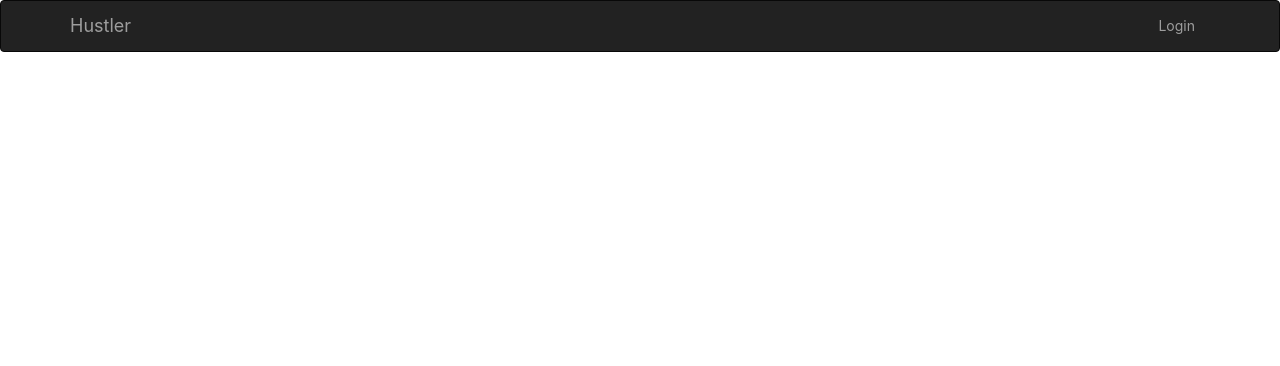
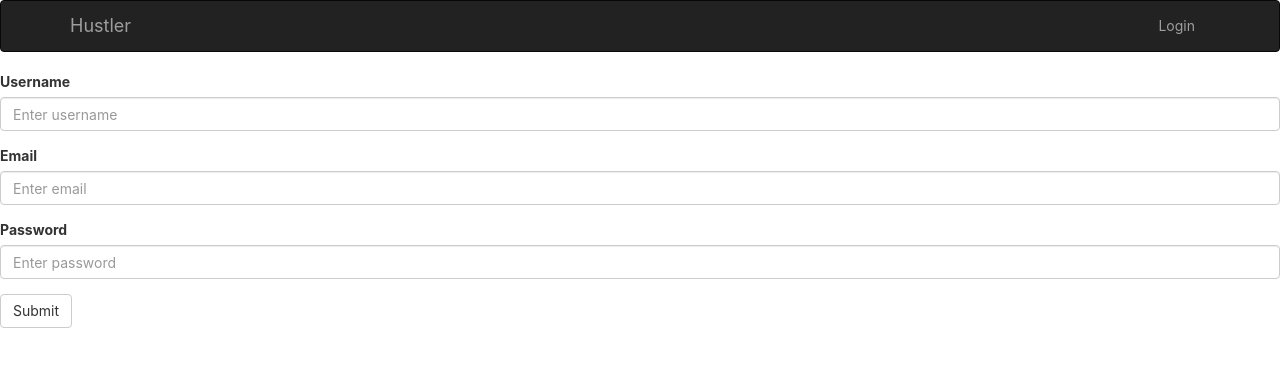
Before and after one commit to mmacdonald1/hustler-frontend, a React (Create React App) app: page / in a window 1280 px wide. Shown: the top 366 px of the page. Built offline with nearby package versions, Linux system fonts and the light colour scheme.

Commit message:
UserProfile

```diff
--- a/src/App.js
+++ b/src/App.js
@@ -1,7 +1,9 @@
 import React, { Component, Fragment } from 'react';
-import HomeContainer from './containers/HomeContainer'
-import Profile from './components/Profile'
+import Profile from './containers/Profile'
 import MainNav from './components/MainNav'
+import NotFound from './components/NotFound'
+import Signup from './components/Signup'
+import Login from './components/Login'
 import './App.css';
 import {BrowserRouter, Route, Redirect, Switch} from 'react-router-dom'
 
@@ -9,14 +11,15 @@ class App extends Component {
   constructor(){
     super()
     this.state = {
-      currentUser:null
+      currentUser:null,
+      currentUserDecks:null
     }
   }
 
   componentDidMount(){
     let token = localStorage.getItem('token')
     //see if there is a token send it to the backend
-    if(token){
+    if(!!token){
       fetch('http://localhost:3000/profile',{
         method:"GET",
         headers:{
@@ -24,8 +27,8 @@ class App extends Component {
         }
       }).then(resp => resp.json())
       .then(data => {
-
-        this.setState({currentUser: data.user})
+        console.log(data)
+        this.setState({currentUser: data.user, currentUserDecks:data.decks})
       })
     }
   }
@@ -45,12 +48,18 @@ class App extends Component {
           <Fragment>
             <MainNav logged_in={!!this.state.currentUser} logout = {this.logout}/>
             <Switch>
-              <Route exact path="/profile" render={()=> <Profile currentUser={this.state.currentUser}/>} />
+              <Route exact path="/" render={()=>this.state.currentUser?
+                <Redirect to='/profile'/> :
+                <Signup updateCurrentUser={this.updateCurrentUser} />
+              }
+              />
+              <Route exact path="/profile" render={()=> <Profile currentUser={this.state.currentUser} currentUserDecks={this.state.currentUserDecks}/>} />
               <Route exact path="/login" render={()=>this.state.currentUser?
                 <Redirect to='/profile'/> :
-                <HomeContainer updateCurrentUser={this.updateCurrentUser} />
+                <Login updateCurrentUser={this.updateCurrentUser}/>
               }
               />
+              <Route component={NotFound} />
             </Switch>
           </Fragment>
       </BrowserRouter>
--- /dev/null
+++ b/src/components/DeckCard.js
@@ -0,0 +1,16 @@
+import React from 'react'
+import {Panel} from 'react-bootstrap'
+
+function handleDeckClick() {
+  alert('You have clicked on me');
+}
+
+const DeckCard = (props) => {
+  return(
+    <Panel onClick={handleDeckClick}>
+      <Panel.Body>{props.name}</Panel.Body>
+    </Panel>
+  )
+}
+
+export default DeckCard
--- a/src/components/MainNav.js
+++ b/src/components/MainNav.js
@@ -1,5 +1,5 @@
 import React from 'react'
-import {NavLink, withRouter} from "react-router-dom"
+import {withRouter} from "react-router-dom"
 import {Navbar, Nav, NavItem} from 'react-bootstrap'
 
 const MainNav = (props) =>{
--- /dev/null
+++ b/src/components/NotFound.js
@@ -0,0 +1,15 @@
+import React, {Fragment} from 'react'
+import {Panel} from 'react-bootstrap'
+
+
+const NotFound = () =>{
+  return(
+    <Fragment>
+      <Panel>
+       <Panel.Body>404 Not Found</Panel.Body>
+      </Panel>
+    </Fragment>
+  )
+}
+
+export default NotFound
--- /dev/null
+++ b/src/components/Signup.js
@@ -0,0 +1,98 @@
+import React, {Component, Fragment} from 'react'
+import {FormGroup, ControlLabel, FormControl, Button} from 'react-bootstrap'
+
+class Signup extends Component {
+  state = {
+    username: "",
+    email: "",
+    password: ""
+  }
+
+  handleChange = (e) => {
+    let {name, value} = e.target
+    this.setState({[name]:value})
+  }
+
+  handleSignupSubmit = (e) =>{
+    e.preventDefault()
+    console.log('attempting to signup')
+    fetch('http://localhost:3000/users', {
+      method:"POST",
+      headers:{
+        "Content-type": "application/json",
+        "Accept": "application/json"
+      },
+      body: JSON.stringify({
+        username: this.state.username,
+        email: this.state.email,
+        password: this.state.password
+      })
+    }).then(resp => resp.json())
+    .then(data => {
+      console.log('still attempting to signup', data)
+      if(data.error){
+        alert(data.error)
+      }else{
+        localStorage.setItem('token', data.token)
+        this.props.updateCurrentUser(data.user)
+      }
+    })
+  }
+
+
+  render(){
+    return(
+      <Fragment>
+        <form  onSubmit={(e) => this.handleSignupSubmit(e)} >
+          <FormGroup
+             controlId="formBasicText"
+           >
+             <ControlLabel>Username</ControlLabel>
+             <FormControl
+               name="username"
+               type="text"
+               value={this.state.username}
+               placeholder="Enter username"
+               onChange={this.handleChange}
+             />
+             <FormControl.Feedback />
+           </FormGroup>
+
+           <FormGroup
+              controlId="formBasicText"
+            >
+              <ControlLabel>Email</ControlLabel>
+              <FormControl
+                name="email"
+                type="text"
+                value={this.state.email}
+                placeholder="Enter email"
+                onChange={this.handleChange}
+              />
+              <FormControl.Feedback />
+            </FormGroup>
+
+           <FormGroup
+              controlId="formBasicText"
+            >
+              <ControlLabel>Password</ControlLabel>
+              <FormControl
+                name="password"
+                type="text"
+                value={this.state.password}
+                placeholder="Enter password"
+                onChange={this.handleChange}
+              />
+              <FormControl.Feedback />
+            </FormGroup>
+
+
+          <Button type="submit">Submit</Button>
+
+        </form>
+      </Fragment>
+    )
+  }
+}
+
+export default Signup
--- /dev/null
+++ b/src/components/UserJumbotron.js
@@ -0,0 +1,18 @@
+import React from 'react'
+import {Jumbotron, Button} from 'react-bootstrap'
+
+const UserJumbotron = (props) => {
+  return(
+    <Jumbotron>
+      <h1>Hello, {props.username}!</h1>
+      <p>
+        Welcome to Hustler.
+      </p>
+      <p>
+        <Button bsStyle="primary">Create a Deck</Button>
+      </p>
+    </Jumbotron>
+  )
+}
+
+export default UserJumbotron
--- a/src/containers/HomeContainer.js
+++ /dev/null
@@ -1,12 +0,0 @@
-import React from 'react'
-import Login from '../components/Login'
-
-const HomeContainer = (props) => {
-  return(
-    <div>
-      <Login updateCurrentUser={props.updateCurrentUser}/>
-    </div>
-  )
-}
-
-export default HomeContainer
--- a/src/components/Profile.js
+++ b/src/containers/Profile.js
@@ -1,5 +1,7 @@
 import React, {Fragment} from 'react'
 import {Redirect, withRouter} from 'react-router-dom'
+import DeckCard from '../components/DeckCard'
+import UserJumbotron from '../components/UserJumbotron'
 
 
 const Profile = (props) => {
@@ -9,7 +11,8 @@ const Profile = (props) => {
     <Fragment>
       { currentUser ? (
         <div>
-          {props.currentUser.username}
+          <UserJumbotron username={props.currentUser.username} />
+          {props.currentUserDecks.map(deck => <DeckCard key={deck.id} name={deck.name} />)}
         </div>
         ):(
           <Redirect to='/login'/>
```
